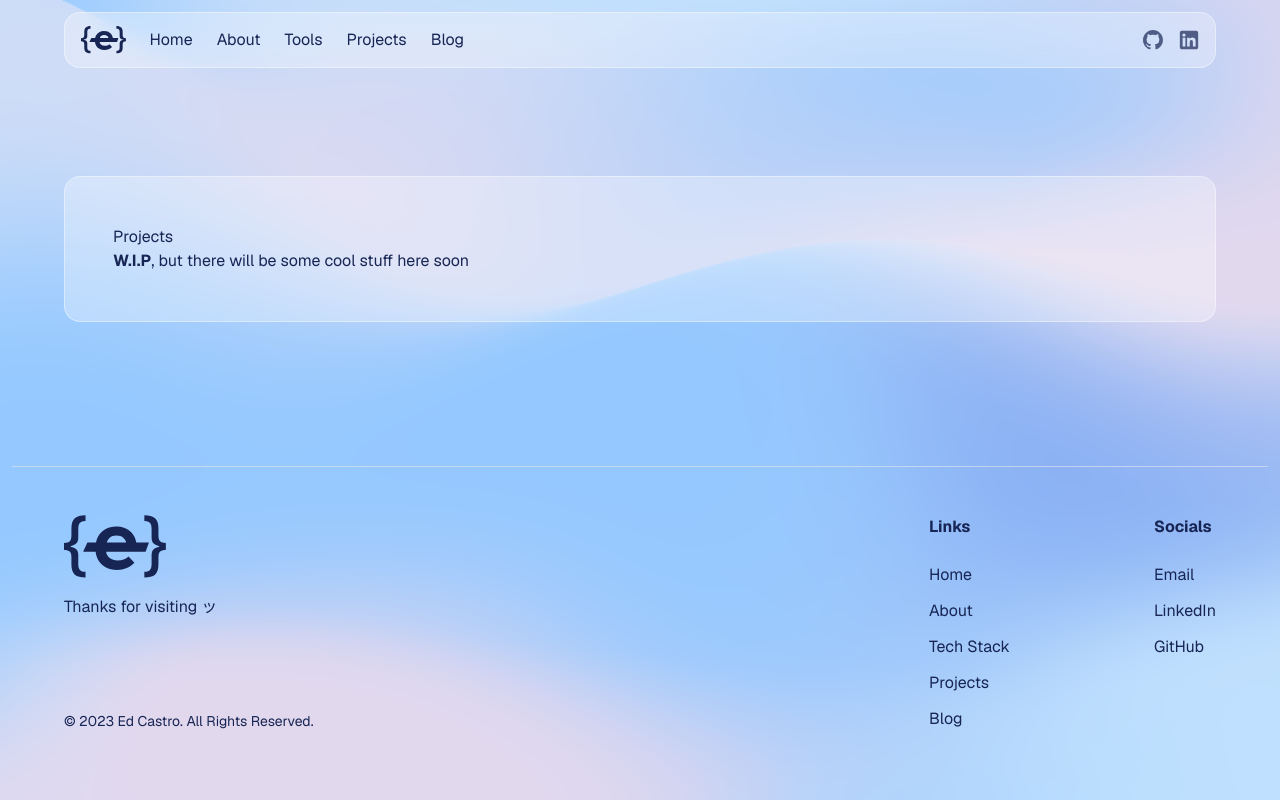
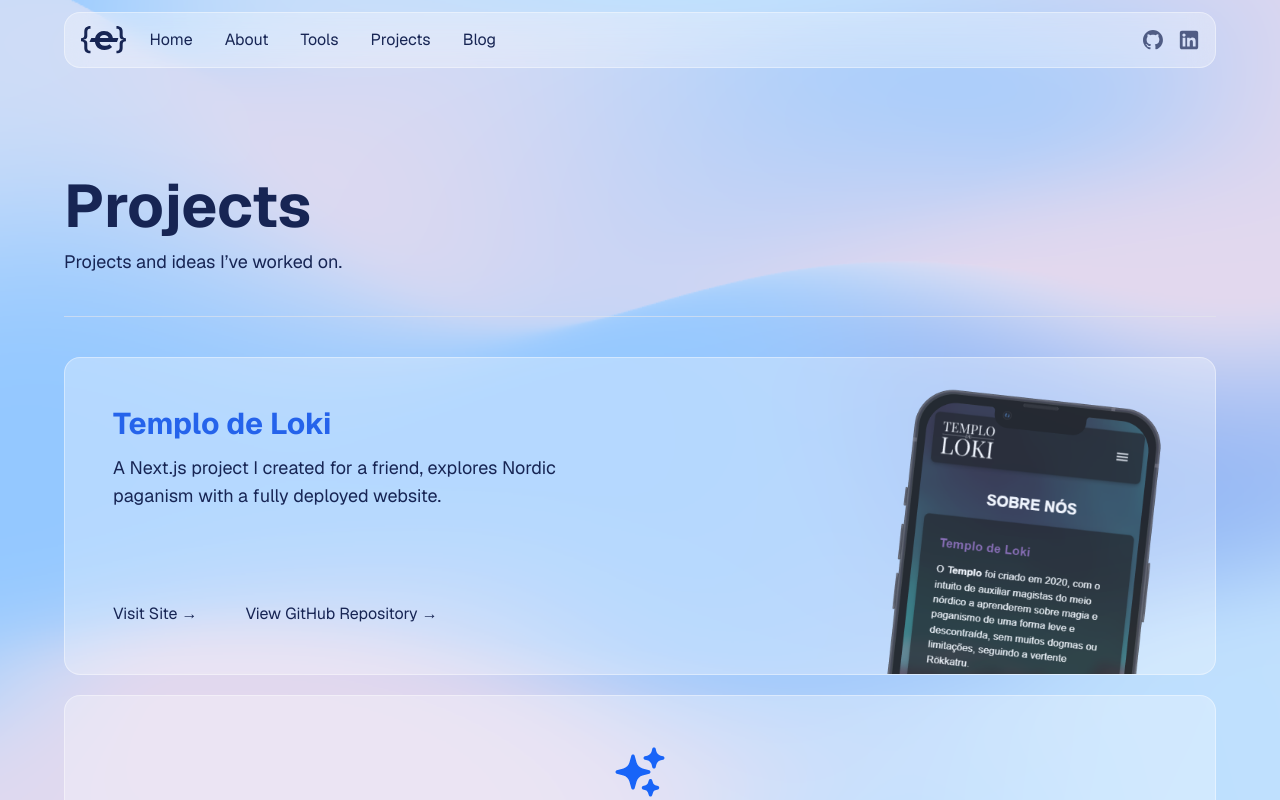
Before and after one commit to EdSDR/portfolio, a Next.js app: page /projects in a window 1280 px wide. Shown: the top 800 px of the page. Built offline with nearby package versions, Linux system fonts and the light colour scheme.

Commit message:
feat: projects

```diff
--- a/src/app/about/page.tsx
+++ b/src/app/about/page.tsx
@@ -1,13 +1,10 @@
 import Link from "next/link";
+import HeaderContainer from "~/components/HeaderContainer";
 
 export default function AboutPage() {
   return (
-    <div className="flex flex-col gap-10">
-      <div className="flex flex-col gap-2 text-blue-950 transition duration-500 hover:bg-opacity-40">
-        <h1 className="text-6xl font-bold">A little bit about me</h1>
-        <p className="text-lg">Who I am and what I do.</p>
-      </div>
-      <div className="flex flex-col-reverse gap-16 border-t border-gray-200 border-opacity-60 pt-10 text-blue-950 md:flex-row">
+    <HeaderContainer title="About me" description="Who I am and what I do.">
+      <div className="flex flex-col-reverse gap-16 md:flex-row">
         <div className="flex flex-col gap-10">
           <div className="flex flex-col gap-3">
             <h2 className="font-bold">WHO I AM</h2>
@@ -62,6 +59,6 @@ export default function AboutPage() {
           </div>
         </div>
       </div>
-    </div>
+    </HeaderContainer>
   );
 }
--- a/src/app/page.tsx
+++ b/src/app/page.tsx
@@ -1,6 +1,7 @@
 import Link from "next/link";
-import { sectionCardData } from "~/data";
+import { projectCardData, sectionCardData } from "~/data";
 import SectionCard from "~/components/SectionCard";
+import ProjectCard from "~/components/ProjectCard";
 
 export default function HomePage() {
   return (
@@ -45,44 +46,16 @@ export default function HomePage() {
       </div>
       <div className="items-left flex flex-col justify-between gap-6">
         <h3 className="text-4xl font-bold text-blue-950">Highlighted Work</h3>
-        <div className="flex flex-col justify-between rounded-2xl border border-white border-opacity-40 bg-white bg-opacity-30 px-12 text-blue-950 transition duration-500 hover:bg-opacity-40 sm:flex-row">
-          <div className="flex flex-col justify-between gap-3 py-12">
-            <div className="flex flex-col justify-start gap-3">
-              <h3 className="text-3xl font-bold text-blue-600">
-                Templo de Loki
-              </h3>
-              <p className="max-w-lg text-lg">
-                A Next.js project I created for a friend, explores Nordic
-                paganism with a fully deployed website.
-              </p>
-            </div>
-            <div className="flex flex-col gap-3 md:flex-row md:gap-12">
-              <Link
-                href="https://templodeloki.site"
-                target="_blank"
-                className="hover:text-blue-600"
-              >
-                Visit Site →
-              </Link>
-              <Link
-                href="https://github.com/templo-de-loki/therion"
-                target="_blank"
-                className="hover:text-blue-600"
-              >
-                View GitHub Repository →
-              </Link>
-            </div>
-          </div>
-          <div>
-            <picture>
-              <img
-                src="phone.png"
-                alt="Logo"
-                className="h-auto w-72 pt-6 transition duration-300 ease-in-out hover:-translate-y-2 hover:scale-105"
-              />
-            </picture>
-          </div>
-        </div>
+        {projectCardData.map((card) => (
+          <ProjectCard
+            key={card.title}
+            image={card.image}
+            title={card.title}
+            description={card.description}
+            websitePath={card.websitePath}
+            repositoryPath={card.repositoryPath}
+          />
+        ))}
       </div>
       <div className="flex flex-col items-center justify-between gap-6 sm:flex-row">
         <div className="flex flex-col gap-3">
--- a/src/app/projects/page.tsx
+++ b/src/app/projects/page.tsx
@@ -1,14 +1,41 @@
+import { projectCardData } from "~/data";
+import ProjectCard from "~/components/ProjectCard";
+import HeaderContainer from "~/components/HeaderContainer";
+import Link from "next/link";
+
 export default function ProjectsPage() {
   return (
-    <div className="flex justify-center">
-      <div className="container flex max-w-6xl flex-col gap-36 ">
-        <div className="flex-col justify-between gap-3 rounded-2xl border border-white border-opacity-40 bg-white bg-opacity-30 p-12 align-middle text-blue-950 transition duration-500 hover:bg-opacity-40">
-          <h1>Projects</h1>
-          <p>
-            <b>W.I.P</b>, but there will be some cool stuff here soon
-          </p>
+    <HeaderContainer
+      title="Projects"
+      description="Projects and ideas I’ve worked on."
+    >
+      <div className="space-y-5">
+        {projectCardData.map((card) => (
+          <ProjectCard
+            key={card.title}
+            image={card.image}
+            title={card.title}
+            description={card.description}
+            websitePath={card.websitePath}
+            repositoryPath={card.repositoryPath}
+          />
+        ))}
+        <div className="flex flex-col items-center justify-center gap-6 rounded-2xl border border-white border-opacity-40 bg-white bg-opacity-30 p-12 text-blue-950 transition duration-500 hover:bg-opacity-40">
+          <picture>
+            <img src="sparkles.svg" alt="Sparkles" className="h-auto w-14" />
+          </picture>
+          <div className="flex flex-col items-center">
+            <h2 className="text-2xl font-bold">YOUR PROJECT GOES HERE</h2>
+            <p>Let’s turn your idea into a visual reality</p>
+          </div>
+          <Link
+            href="mailto:contact@edsdr.com?subject=Hi, Let's work together"
+            className="rounded-md bg-blue-950 px-8 py-4 text-white transition duration-500 hover:bg-blue-900"
+          >
+            Get in touch
+          </Link>
         </div>
       </div>
-    </div>
+    </HeaderContainer>
   );
 }
--- a/src/components/FooterNav/index.tsx
+++ b/src/components/FooterNav/index.tsx
@@ -25,7 +25,7 @@ export default function FooterNav() {
                   About
                 </Link>
                 <Link href="/tools" className="hover:text-blue-600">
-                  Tech Stack
+                  Tools
                 </Link>
                 <Link href="/projects" className="hover:text-blue-600">
                   Projects
--- /dev/null
+++ b/src/components/HeaderContainer/index.tsx
@@ -0,0 +1,19 @@
+interface HeaderContainerProps {
+  title: string;
+  description: string;
+  children: React.ReactNode;
+}
+
+export default function HeaderContainer(props: HeaderContainerProps) {
+  return (
+    <div className="items-left flex flex-col gap-10">
+      <div className="space-y-3 text-blue-950">
+        <h1 className="text-6xl font-bold">{props.title}</h1>
+        <p className="text-lg">{props.description}</p>
+      </div>
+      <div className="flex flex-col border-t border-gray-200 border-opacity-60 pt-10 text-blue-950">
+        {props.children}
+      </div>
+    </div>
+  );
+}
--- a/src/components/HeaderNav/index.tsx
+++ b/src/components/HeaderNav/index.tsx
@@ -9,7 +9,7 @@ export default function HeaderNav() {
             <img src="logo.svg" alt="Logo" className="h-7 w-auto" />
           </picture>
         </Link>
-        <nav className="hidden space-x-6 md:flex">
+        <nav className="hidden space-x-8 md:flex">
           <Link href="/" className="hover:text-blue-800">
             Home
           </Link>
--- /dev/null
+++ b/src/components/ProjectCard/index.tsx
@@ -0,0 +1,47 @@
+import Link from "next/link";
+
+interface ProjectCardProps {
+  image: string;
+  title: string;
+  description: string;
+  websitePath: string;
+  repositoryPath: string;
+}
+
+export default function ProjectCard(props: ProjectCardProps) {
+  return (
+    <div className="flex flex-col justify-between rounded-2xl border border-white border-opacity-40 bg-white bg-opacity-30 px-12 text-blue-950 transition duration-500 hover:bg-opacity-40 sm:flex-row">
+      <div className="flex flex-col justify-between gap-3 py-12">
+        <div className="flex flex-col justify-start gap-3">
+          <h3 className="text-3xl font-bold text-blue-600">{props.title}</h3>
+          <p className="max-w-lg text-lg">{props.description}</p>
+        </div>
+        <div className="flex flex-col gap-3 md:flex-row md:gap-12">
+          <Link
+            href={props.websitePath}
+            target="_blank"
+            className="hover:text-blue-600"
+          >
+            Visit Site →
+          </Link>
+          <Link
+            href={props.repositoryPath}
+            target="_blank"
+            className="hover:text-blue-600"
+          >
+            View GitHub Repository →
+          </Link>
+        </div>
+      </div>
+      <div>
+        <picture>
+          <img
+            src={props.image}
+            alt="Phone"
+            className="h-auto w-72 pt-6 transition duration-300 ease-in-out hover:-translate-y-2 hover:scale-105"
+          />
+        </picture>
+      </div>
+    </div>
+  );
+}
--- a/src/data/index.tsx
+++ b/src/data/index.tsx
@@ -20,3 +20,14 @@ export const sectionCardData = [
     description: "My thoughts on the web",
   },
 ];
+
+export const projectCardData = [
+  {
+    image: "phone.png",
+    title: "Templo de Loki",
+    description:
+      "A Next.js project I created for a friend, explores Nordic paganism with a fully deployed website.",
+    websitePath: "https://www.templodeloki.site/",
+    repositoryPath: "https://github.com/templo-de-loki/therion",
+  },
+];
```
Also changed, not shown: public/sparkles.svg (added).
